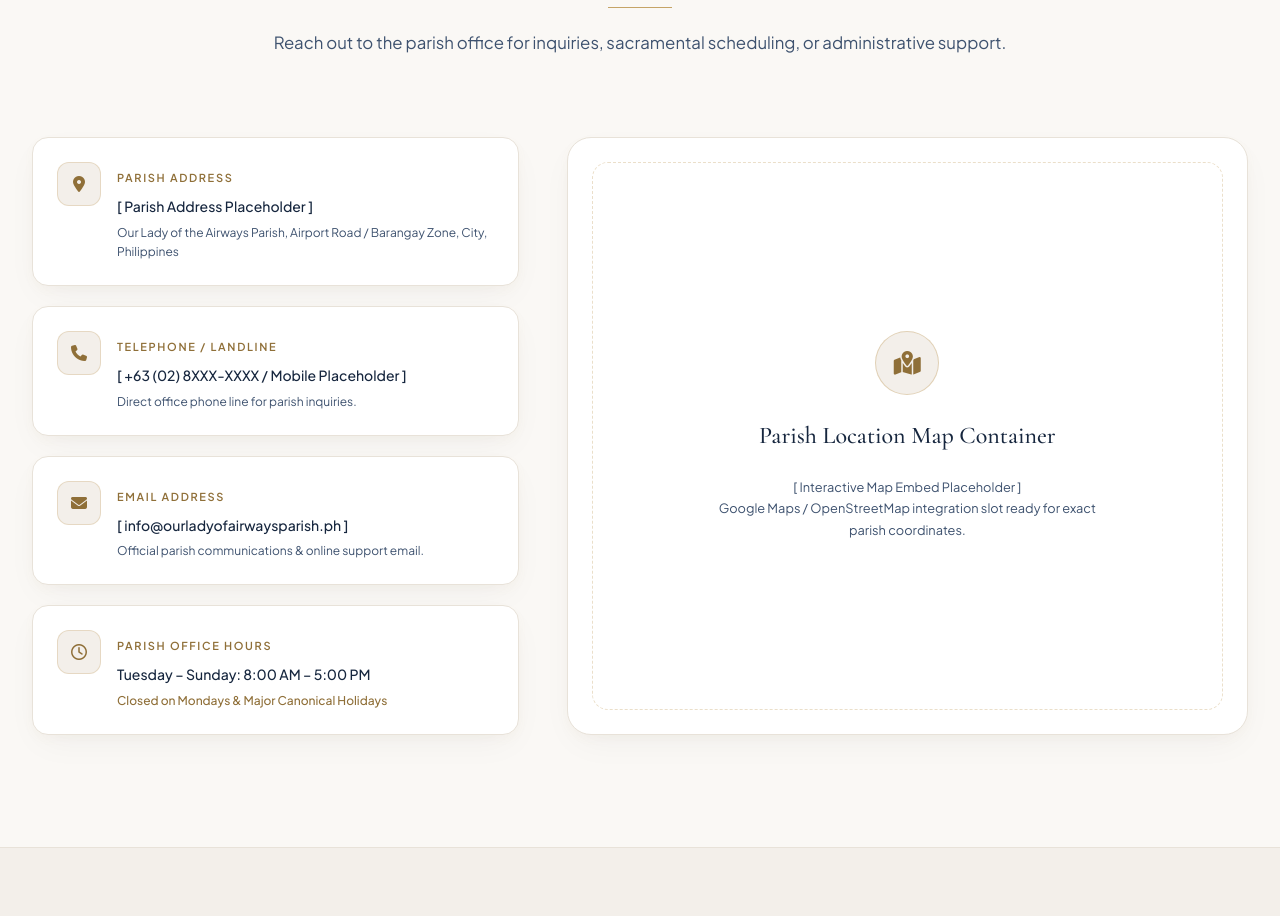
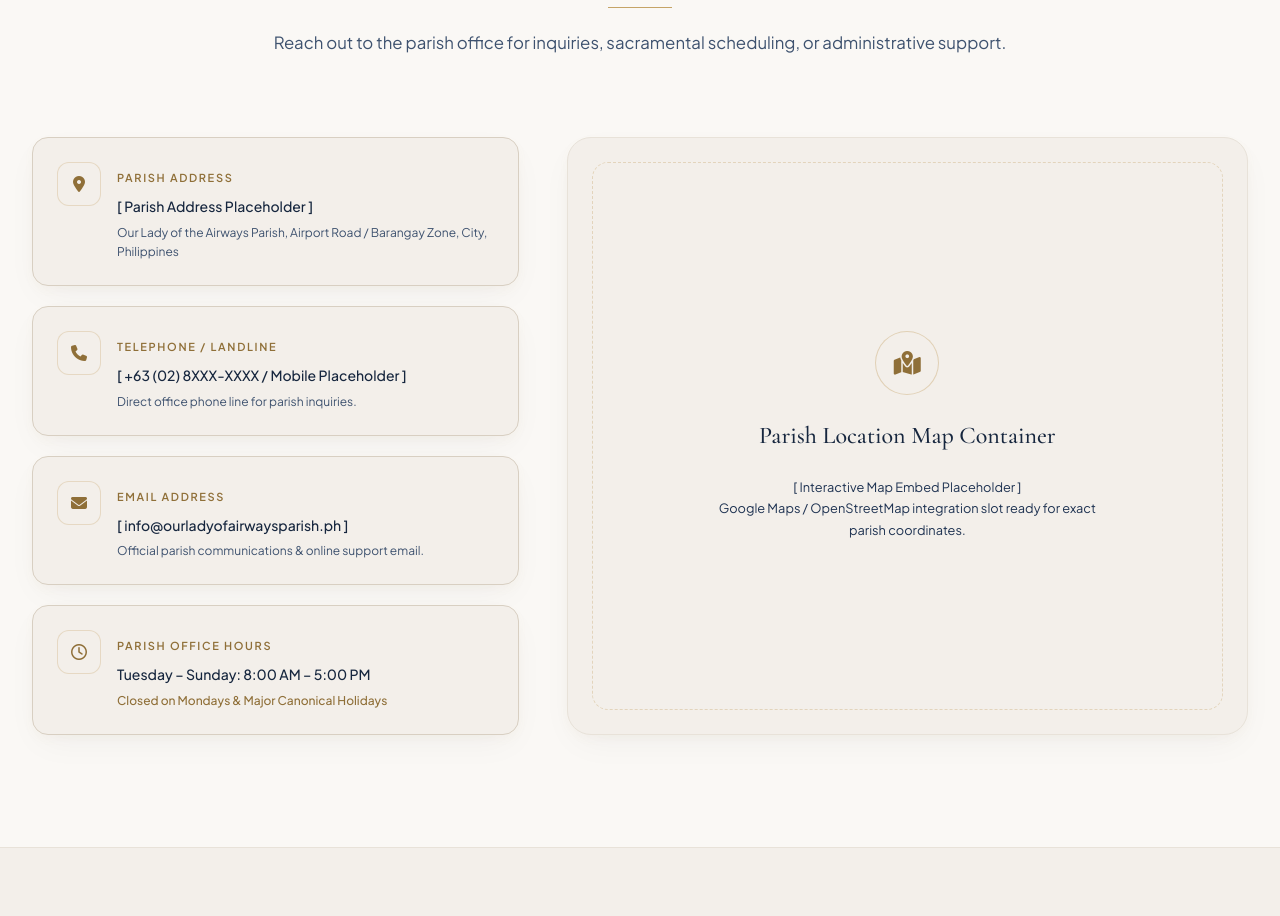
Before and after one commit to jamesCarl1204/OLAP, a React (Vite) app: page / in a window 1280 px wide. Shown: the part 3480-4396 px from the top of the page. Built offline with nearby package versions, Linux system fonts and the light colour scheme.

Commit message:
style: reduce white surfaces and improve text contrast

```diff
--- a/src/pages/Landing/sections/Contact/Contact.module.css
+++ b/src/pages/Landing/sections/Contact/Contact.module.css
@@ -4,18 +4,18 @@
 .head p { color: var(--navy-600); font-size: 1.05rem; }
 .grid { display: grid; grid-template-columns: 1fr; gap: 3rem; }
 .list { display: flex; flex-direction: column; gap: 1.25rem; }
-.item { display: flex; gap: 1rem; padding: 1.5rem; background: #fff; border: 1px solid var(--ivory-200); border-radius: 1rem; box-shadow: var(--shadow); }
+.item { display: flex; gap: 1rem; padding: 1.5rem; background: var(--ivory-100); border: 1px solid var(--ivory-300); border-radius: 1rem; box-shadow: var(--shadow); }
 .icon { flex-shrink: 0; width: 2.75rem; height: 2.75rem; display: flex; align-items: center; justify-content: center; color: var(--gold-700); background: var(--ivory-100); border: 1px solid rgba(197,164,103,0.3); border-radius: 0.75rem; }
 .label { font-size: 11px; font-weight: 600; text-transform: uppercase; letter-spacing: 0.15em; color: var(--gold-700); }
 .item h3 { font-family: var(--font-sans); font-size: 0.875rem; font-weight: 500; color: var(--navy-900); margin-top: 0.25rem; }
 .item p { font-size: 0.75rem; line-height: 1.6; color: var(--navy-600); margin-top: 0.25rem; }
 .warn { color: var(--gold-700) !important; font-weight: 500; }
 .map { display: flex; }
-.mapInner { position: relative; width: 100%; min-height: 420px; display: flex; flex-direction: column; align-items: center; justify-content: center; gap: 1.25rem; padding: 2rem; text-align: center; color: var(--navy-900); background-color: #fff; background-image: radial-gradient(rgba(197,164,103,0.5) 0.65px, transparent 0.65px); background-size: 28px 28px; border: 1px solid var(--ivory-200); border-radius: 1.5rem; box-shadow: var(--shadow); }
+.mapInner { position: relative; width: 100%; min-height: 420px; display: flex; flex-direction: column; align-items: center; justify-content: center; gap: 1.25rem; padding: 2rem; text-align: center; color: var(--navy-900); background-color: var(--ivory-100); background-image: radial-gradient(rgba(197,164,103,0.5) 0.65px, transparent 0.65px); background-size: 28px 28px; border: 1px solid var(--ivory-200); border-radius: 1.5rem; box-shadow: var(--shadow); }
 .mapInner::before { content: ''; position: absolute; inset: 1.5rem; border: 1px dashed rgba(197,164,103,0.35); border-radius: 1rem; pointer-events: none; }
 .pin { position: relative; width: 4rem; height: 4rem; display: flex; align-items: center; justify-content: center; font-size: 1.5rem; color: var(--gold-700); background: var(--ivory-100); border: 1px solid rgba(197,164,103,0.4); border-radius: 50%; }
 .mapInner h3 { position: relative; font-size: 1.5rem; color: var(--navy-900); }
-.mapInner p { position: relative; max-width: 26rem; font-size: 0.8rem; line-height: 1.7; color: var(--navy-600); }
+.mapInner p { position: relative; max-width: 26rem; font-size: 0.8rem; line-height: 1.7; color: var(--navy-800); }
 .mapInner button { padding: 0.6rem 1.5rem; font-size: 0.75rem; font-weight: 500; color: var(--navy-800); background: var(--ivory-100); border: 1px solid rgba(197,164,103,0.3); border-radius: 0.75rem; transition: var(--ease); }
 .mapInner button:hover { background: var(--navy-900); color: var(--ivory-50); }
 @media (min-width: 640px) { .head h2 { font-size: 3rem; } }
```
